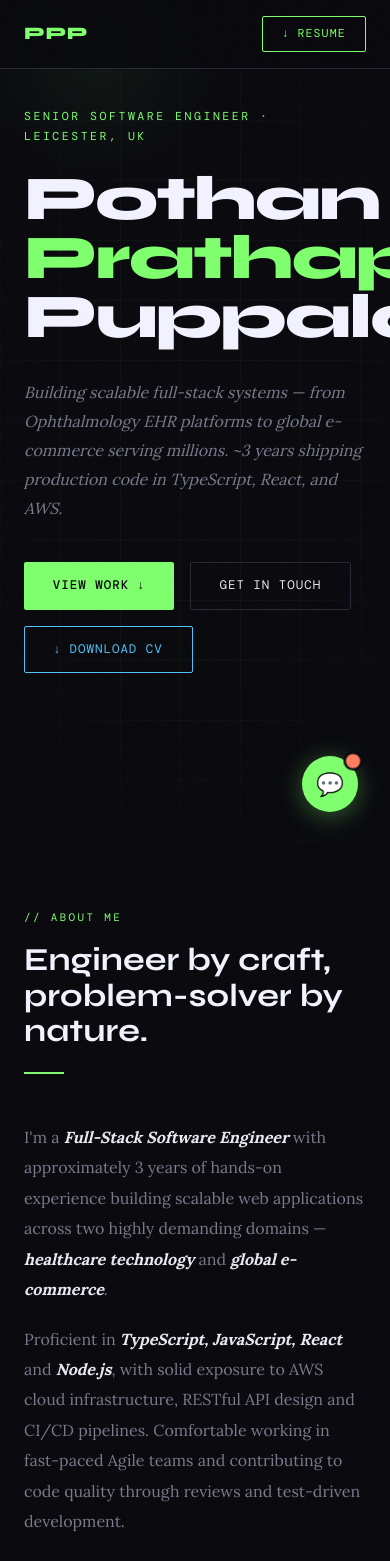
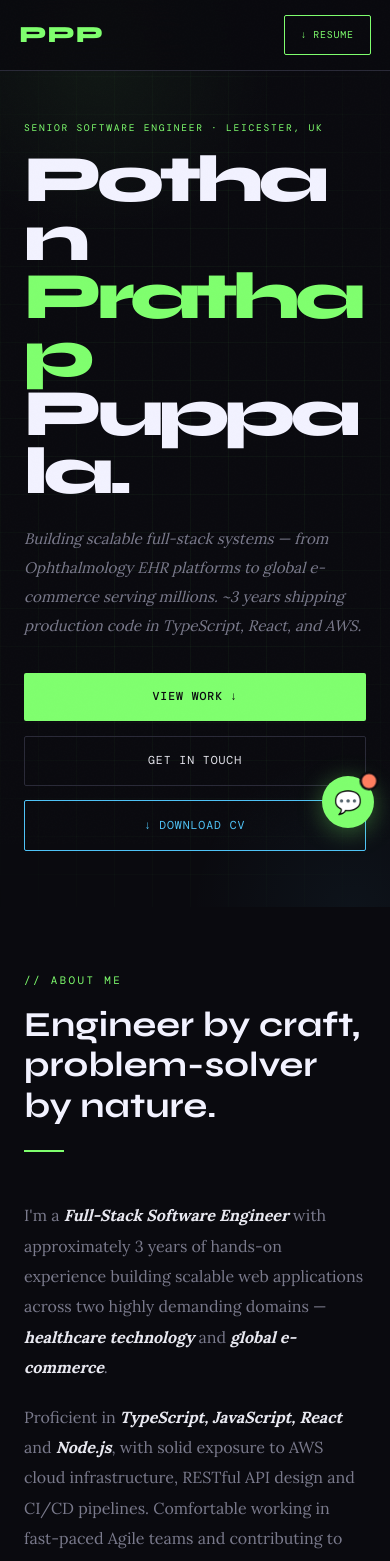
Before and after one commit to pothan220/portfolio, a Next.js app: page / in a window 390 px wide. Shown: the top 1561 px of the page. Built offline with nearby package versions, Linux system fonts and the light colour scheme; a web font is replaced by a local one.

Commit message:
Fixed mobile view

```diff
--- a/src/app/globals.css
+++ b/src/app/globals.css
@@ -1226,47 +1226,198 @@ footer {
   }
 }
 @media (max-width: 768px) {
+
   #cursor,
   #cursor-ring {
     display: none;
   }
+
   nav {
-    padding: 1rem 1.5rem;
+    padding: 0.95rem 1.2rem;
+    backdrop-filter: blur(18px);
   }
+
+  .nav-logo {
+    font-size: 1.45rem;
+  }
+
   .nav-links {
     display: none;
   }
+
+  .nav-resume {
+    padding: 0.65rem 1rem;
+    font-size: 0.62rem;
+    letter-spacing: 0.08em;
+  }
+
   .hero {
-    padding: 0 1.5rem 4rem;
+
+    min-height: 100svh;
+
+    justify-content: center;
+
+    padding:
+      7.5rem
+      1.5rem
+      3.5rem;
+
+    overflow: hidden;
   }
+
+  .hero-grid-bg {
+    background-size: 38px 38px;
+  }
+
+  .hero-glow {
+    width: 100vw;
+    height: 100vw;
+    top: -15%;
+    left: -25%;
+  }
+
+  .hero-glow2 {
+    width: 90vw;
+    height: 90vw;
+    bottom: -20%;
+    right: -35%;
+  }
+
+  .hero-tag {
+
+    font-size: 0.6rem;
+
+    letter-spacing: 0.18em;
+
+    margin-bottom: 1rem;
+
+    line-height: 1.6;
+  }
+
+  .hero h1 {
+
+    font-size: clamp(3.1rem, 17vw, 5rem);
+
+    line-height: 0.88;
+
+    letter-spacing: -0.07em;
+
+    word-break: break-word;
+  }
+
+  .hero-sub {
+
+    margin-top: 1.5rem;
+
+    max-width: 100%;
+
+    font-size: 0.95rem;
+
+    line-height: 1.9;
+
+    padding-right: 0;
+  }
+
+  .hero-cta {
+
+    width: 100%;
+
+    margin-top: 2rem;
+
+    display: flex;
+
+    flex-direction: column;
+
+    gap: 0.9rem;
+  }
+
+  .btn {
+
+    width: 100%;
+
+    justify-content: center;
+
+    padding: 0.9rem 1rem;
+
+    font-size: 0.72rem;
+  }
+
+  .hero-stats {
+    display: none;
+  }
+
   section {
     padding: 4rem 1.5rem;
   }
-  .about-grid {
-    grid-template-columns: 1fr;
-    gap: 2rem;
+
+  .section-title {
+    font-size: clamp(1.8rem, 9vw, 2.6rem);
+    line-height: 1.15;
   }
-  .hero-stats {
-    display: none;
-  }
+
+  .about-grid,
   .contact-section-grid {
     grid-template-columns: 1fr;
     gap: 2rem;
   }
-  footer {
-    flex-direction: column;
-    gap: 0.5rem;
-    text-align: center;
-  }
+
+  .skills-grid,
   .projects-grid {
     grid-template-columns: 1fr;
   }
+
+  .project-card {
+    min-width: 0;
+  }
+
+  .project-visual {
+    height: 160px;
+  }
+
+  .exp-item {
+    padding-left: 2rem;
+  }
+
+  footer {
+
+    flex-direction: column;
+
+    gap: 0.5rem;
+
+    text-align: center;
+
+    padding: 1.5rem;
+  }
+
+  #chat-fab {
+
+    width: 52px;
+
+    height: 52px;
+
+    right: 1rem;
+
+    bottom: 1rem;
+  }
+
   #chat-window {
-    width: calc(100vw - 2rem);
-    right: 1rem;
-    bottom: 5.5rem;
+
+    width: calc(100vw - 1rem);
+
+    right: 0.5rem;
+
+    bottom: 5rem;
+
+    max-height: 72vh;
+
+    border-radius: 14px;
   }
-  .hero h1 {
-    font-size: clamp(3rem, 16vw, 5rem);
+
+  .chat-win-msgs {
+    max-height: 45vh;
+  }
+
+  .chat-bubble {
+    max-width: 100%;
   }
 }
```
